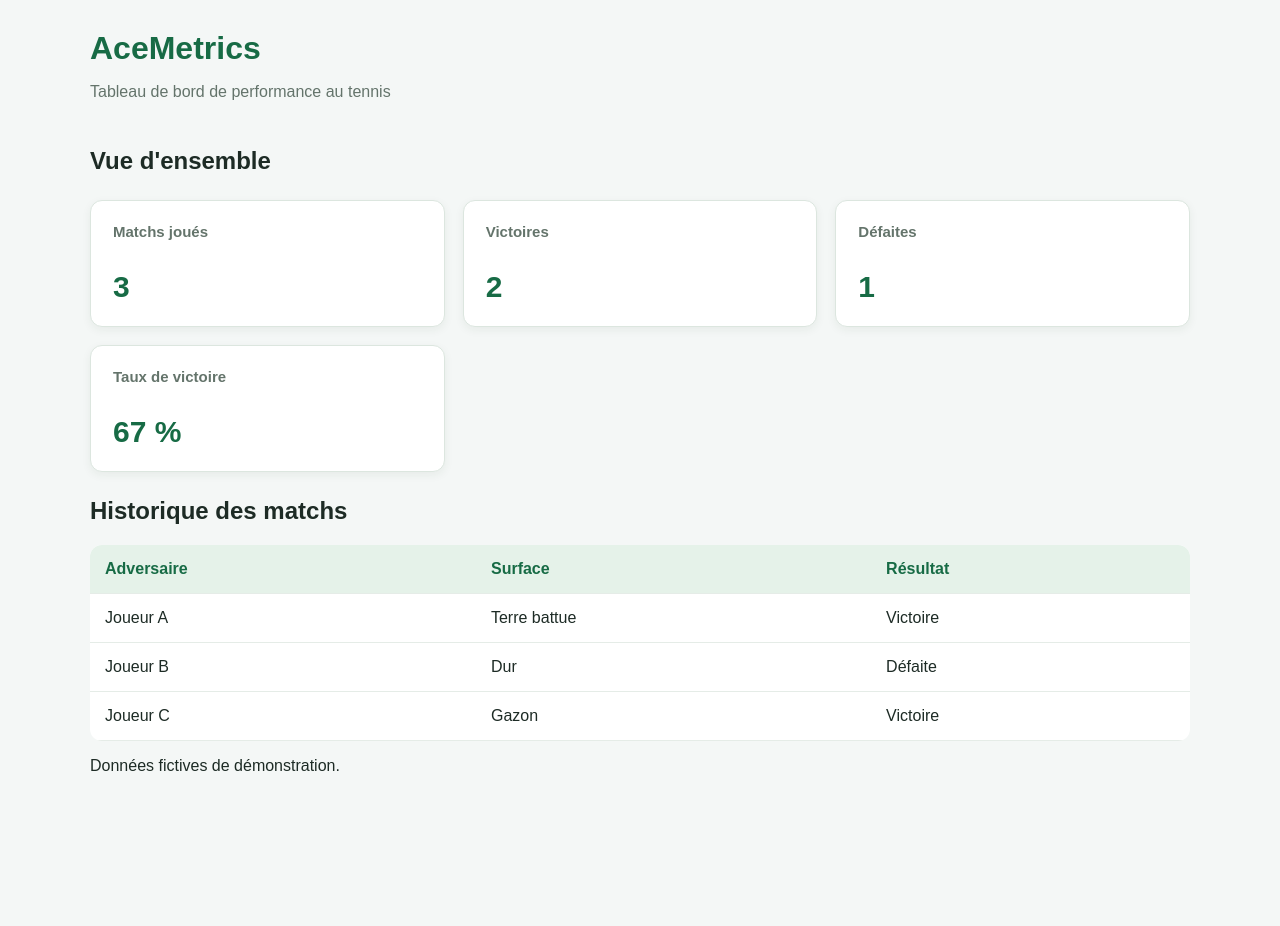
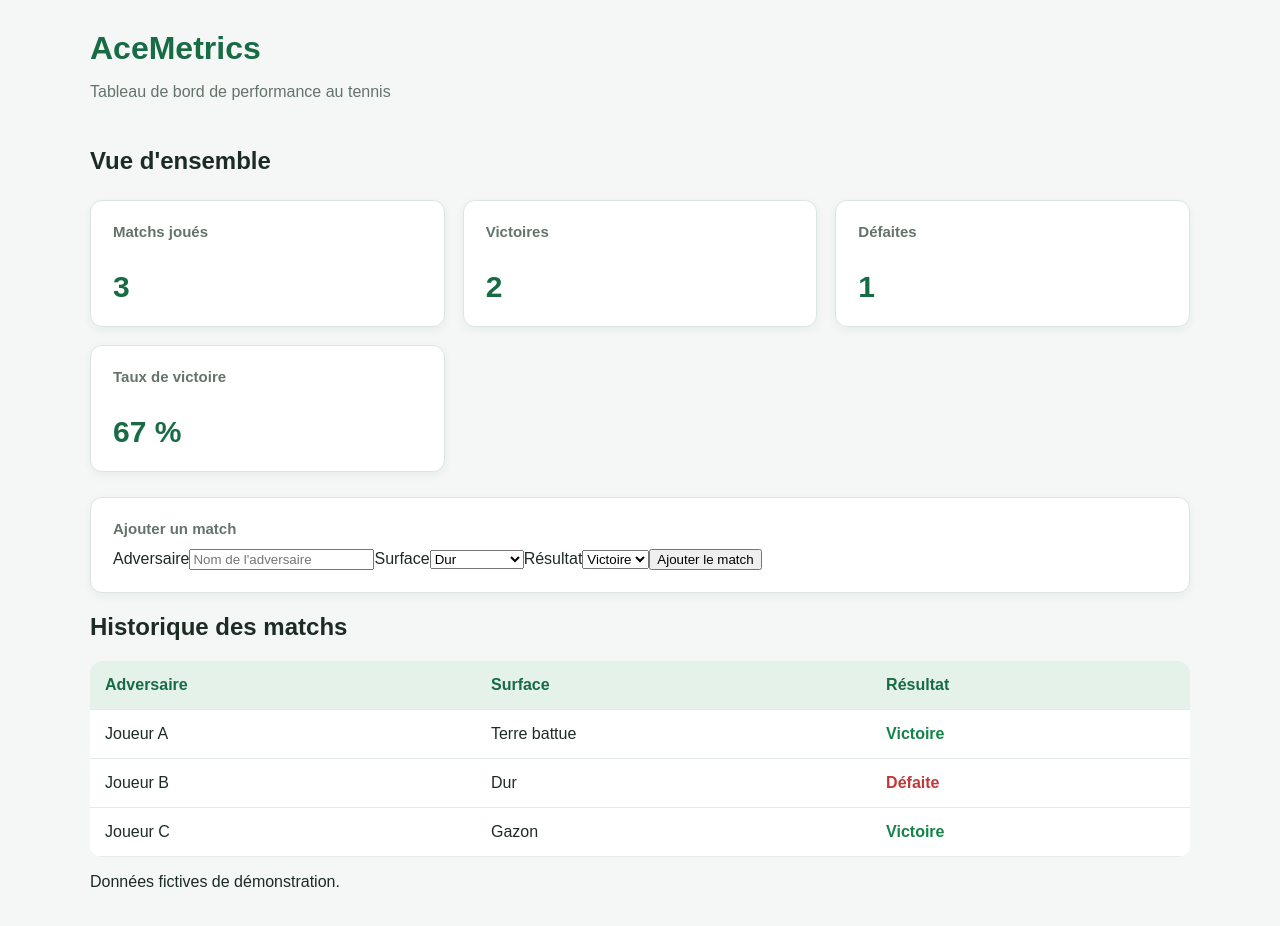
Before and after one commit to younesdjouder/TD-Algorithme-IHME, a React (Vite) app: page / in a window 1280 px wide. Shown: the top 926 px of the page. Before the commit the page ends 821 px from the top, so only its background shows below. Built offline with nearby package versions, Linux system fonts and the light colour scheme.

Commit message:
Refactor App component to manage match state

```diff
--- a/src/App.jsx
+++ b/src/App.jsx
@@ -1,21 +1,55 @@
 
-import React from "react";
+import React, { useState } from "react";
 
 function App() {
-    const matchs = [
+
+    // Liste initiale de matchs fictifs
+    const [matchs, setMatchs] = useState([
         { id: 1, adversaire: "Joueur A", surface: "Terre battue", resultat: "Victoire" },
         { id: 2, adversaire: "Joueur B", surface: "Dur", resultat: "Défaite" },
         { id: 3, adversaire: "Joueur C", surface: "Gazon", resultat: "Victoire" }
-    ];
+    ]);
 
+    // Informations du formulaire
+    const [adversaire, setAdversaire] = useState("");
+    const [surface, setSurface] = useState("Dur");
+    const [resultat, setResultat] = useState("Victoire");
+
+    // Calcul automatique des statistiques
     const total = matchs.length;
+
     const victoires = matchs.filter(
         match => match.resultat === "Victoire"
     ).length;
+
     const defaites = total - victoires;
+
     const taux = total > 0
         ? Math.round((victoires / total) * 100)
         : 0;
+
+    // Fonction appelée lors de l'ajout d'un match
+    function ajouterMatch(event) {
+        event.preventDefault();
+
+        if (adversaire.trim() === "") {
+            return;
+        }
+
+        const nouveauMatch = {
+            id: Date.now(),
+            adversaire: adversaire.trim(),
+            surface: surface,
+            resultat: resultat
+        };
+
+        setMatchs(anciensMatchs => [
+            ...anciensMatchs,
+            nouveauMatch
+        ]);
+
+        setAdversaire("");
+    }
 
     return (
         <main>
@@ -52,6 +86,62 @@ function App() {
                 </div>
             </section>
 
+            <section className="card">
+                <h2>Ajouter un match</h2>
+
+                <form onSubmit={ajouterMatch}>
+                    <label htmlFor="adversaire">
+                        Adversaire
+                    </label>
+
+                    <input
+                        id="adversaire"
+                        type="text"
+                        value={adversaire}
+                        onChange={event =>
+                            setAdversaire(event.target.value)
+                        }
+                        placeholder="Nom de l'adversaire"
+                        required
+                    />
+
+                    <label htmlFor="surface">
+                        Surface
+                    </label>
+
+                    <select
+                        id="surface"
+                        value={surface}
+                        onChange={event =>
+                            setSurface(event.target.value)
+                        }
+                    >
+                        <option value="Dur">Dur</option>
+                        <option value="Terre battue">Terre battue</option>
+                        <option value="Gazon">Gazon</option>
+                    </select>
+
+                    <label htmlFor="resultat">
+                        Résultat
+                    </label>
+
+                    <select
+                        id="resultat"
+                        value={resultat}
+                        onChange={event =>
+                            setResultat(event.target.value)
+                        }
+                    >
+                        <option value="Victoire">Victoire</option>
+                        <option value="Défaite">Défaite</option>
+                    </select>
+
+                    <button type="submit">
+                        Ajouter le match
+                    </button>
+                </form>
+            </section>
+
             <section>
                 <h2>Historique des matchs</h2>
 
@@ -63,12 +153,19 @@ function App() {
                             <th>Résultat</th>
                         </tr>
                     </thead>
+
                     <tbody>
                         {matchs.map(match => (
                             <tr key={match.id}>
                                 <td>{match.adversaire}</td>
                                 <td>{match.surface}</td>
-                                <td>{match.resultat}</td>
+                                <td className={
+                                    match.resultat === "Victoire"
+                                        ? "victoire"
+                                        : "defaite"
+                                }>
+                                    {match.resultat}
+                                </td>
                             </tr>
                         ))}
                     </tbody>
```
